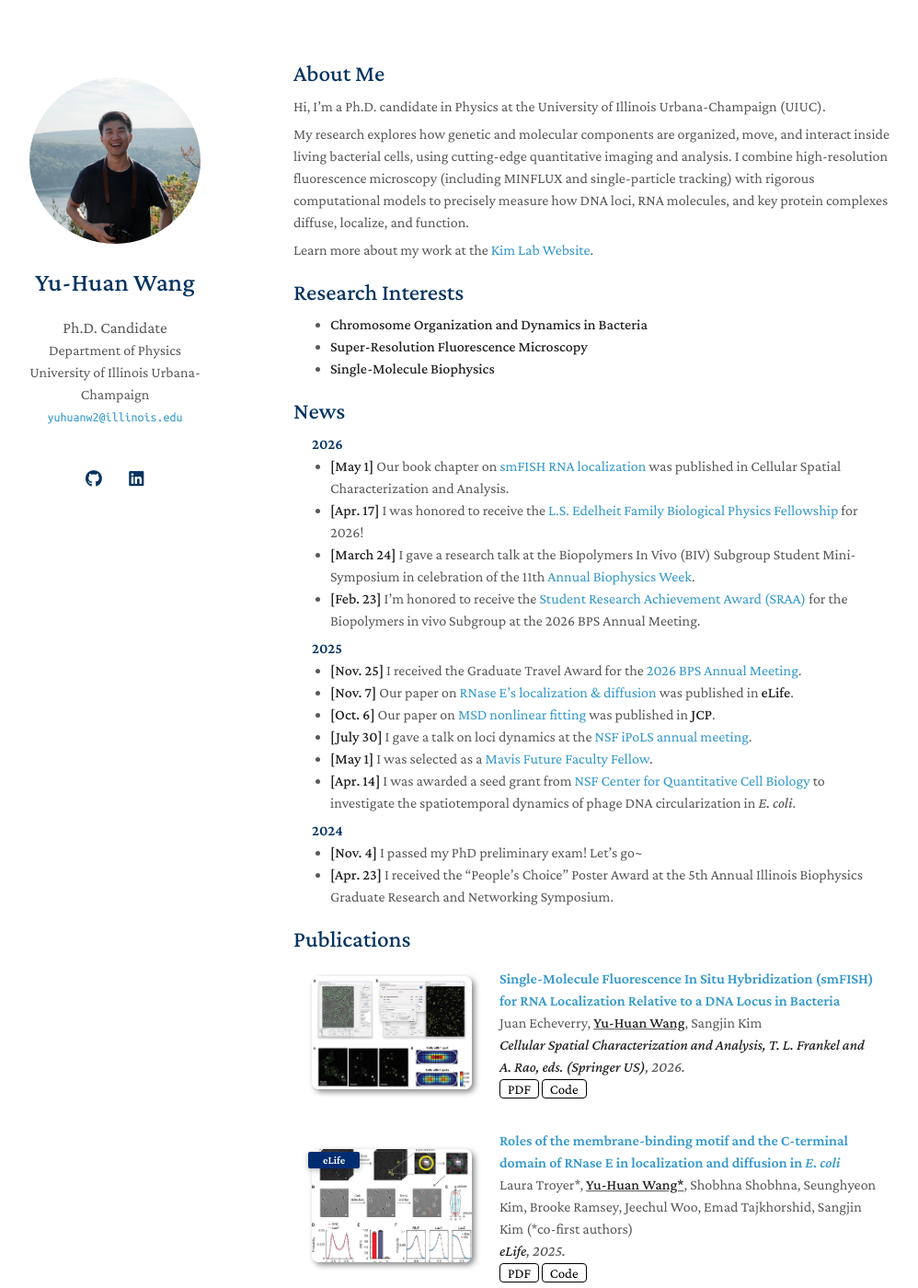
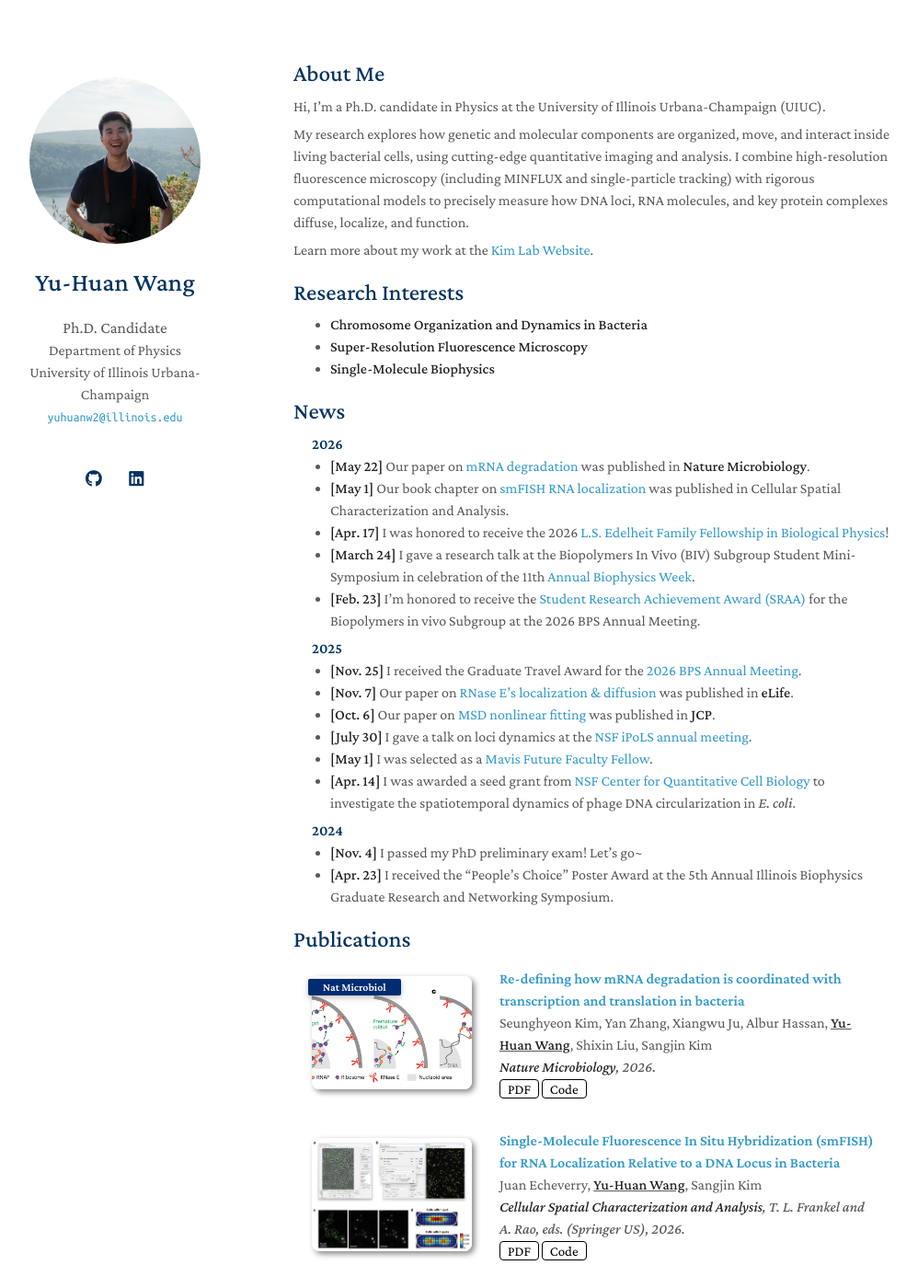
Before and after one commit to wangyh1949/wangyh1949.github.io, a Jekyll site: the page built from index.md, in a window 1280 px wide and 1400 px high. Shown: the whole window at 92% size, without its empty margins (151-1149 px from the left). Built offline with Jekyll 4.4.1, drawn with Linux system fonts in a browser that asks for light colours; a style sheet for code colours, icons or effects is not loaded; some of the changed text lies outside the part shown.

Commit message:
update mRNA_deg paper

```diff
--- a/_data/publications.yml
+++ b/_data/publications.yml
@@ -1,9 +1,18 @@
 main:
+
+  - title: Re-defining how mRNA degradation is coordinated with transcription and translation in bacteria
+    authors: Seunghyeon Kim, Yan Zhang, Xiangwu Ju, Albur Hassan, <u><strong>Yu-Huan Wang</strong></u>, Shixin Liu, Sangjin Kim
+    journal_short: Nat Microbiol
+    journal: <strong>Nature Microbiology</strong>, 2026.
+    link: https://www.nature.com/articles/s41564-026-02374-8
+    pdf: ./assets/paper/2026_Kim_NatMicro.pdf
+    code: https://github.com/sjkimlab/2026_NatMicro
+    image: ./assets/img/paper/2026_NatMicro.jpg
 
   - title: Single-Molecule Fluorescence In Situ Hybridization (smFISH) for RNA Localization Relative to a DNA Locus in Bacteria
     authors: Juan Echeverry, <u><strong>Yu-Huan Wang</strong></u>, Sangjin Kim
     # journal_short: eLife
-    journal: <strong>Cellular Spatial Characterization and Analysis,  T. L. Frankel and A. Rao, eds. (Springer US)</strong>, 2026.
+    journal: <strong>Cellular Spatial Characterization and Analysis</strong>,  T. L. Frankel and A. Rao, eds. (Springer US), 2026.
     link: https://link.springer.com/protocol/10.1007/978-1-0716-5027-1_9
     pdf: ./assets/paper/2026_Echeverry_springer.pdf
     code: https://github.com/sjkimlab/FISH2025
--- a/index.md
+++ b/index.md
@@ -19,8 +19,9 @@ Learn more about my work at the [Kim Lab Website](https://www.sjkimlab.org/).
 ## News
 
 #### 2026
+- **[May 22]** Our paper on [mRNA degradation](https://www.nature.com/articles/s41564-026-02374-8) was published in **Nature Microbiology**.
 - **[May 1]** Our book chapter on [smFISH RNA localization](https://link.springer.com/protocol/10.1007/978-1-0716-5027-1_9) was published in Cellular Spatial Characterization and Analysis.
-- **[Apr. 17]** I was honored to receive the [L.S. Edelheit Family Biological Physics Fellowship](https://physics.illinois.edu/people/honors-and-awards/graduate-awards) for 2026!
+- **[Apr. 17]** I was honored to receive the 2026 [L.S. Edelheit Family Fellowship in Biological Physics](https://physics.illinois.edu/people/honors-and-awards/graduate-awards)!
 - **[March 24]** I gave a research talk at the Biopolymers In Vivo (BIV) Subgroup Student Mini-Symposium in celebration of the 11th [Annual Biophysics Week](https://www.biophysics.org/biophysics-week#/).
 - **[Feb. 23]** I'm honored to receive the [Student Research Achievement Award (SRAA)](https://www.biophysics.org/news-room/biophysical-society-selects-student-research-achievement-award-winners-47) for the Biopolymers in vivo Subgroup at the 2026 BPS Annual Meeting.
 
@@ -63,7 +64,7 @@ Learn more about my work at the [Kim Lab Website](https://www.sjkimlab.org/).
 
 ## Honors and Awards
 
-- L.S. Edelheit Family Biological Physics Fellowship (UIUC, 2026)
+- L.S. Edelheit Family Fellowship in Biological Physics (UIUC, 2026)
 - Student Research Achievement Award (Biophysical Society, 2026)
 - BPS Graduate Travel Award (Biophysical Society, 2026)
 - Mavis Future Faculty Fellow (UIUC, 2025-2026)
```
Also changed, not shown: assets/img/paper/2026_NatMicro.jpg (added), 1 other file.
